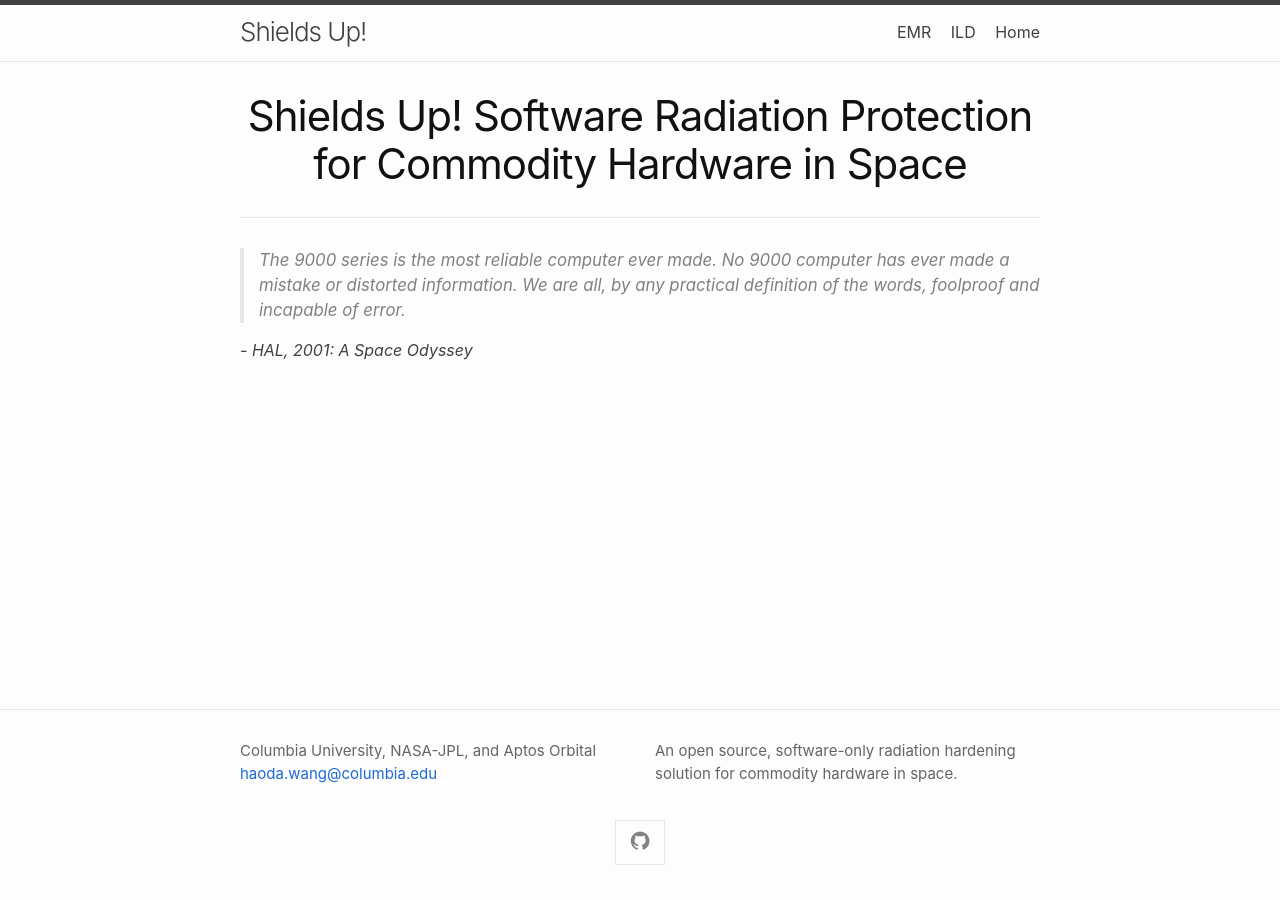
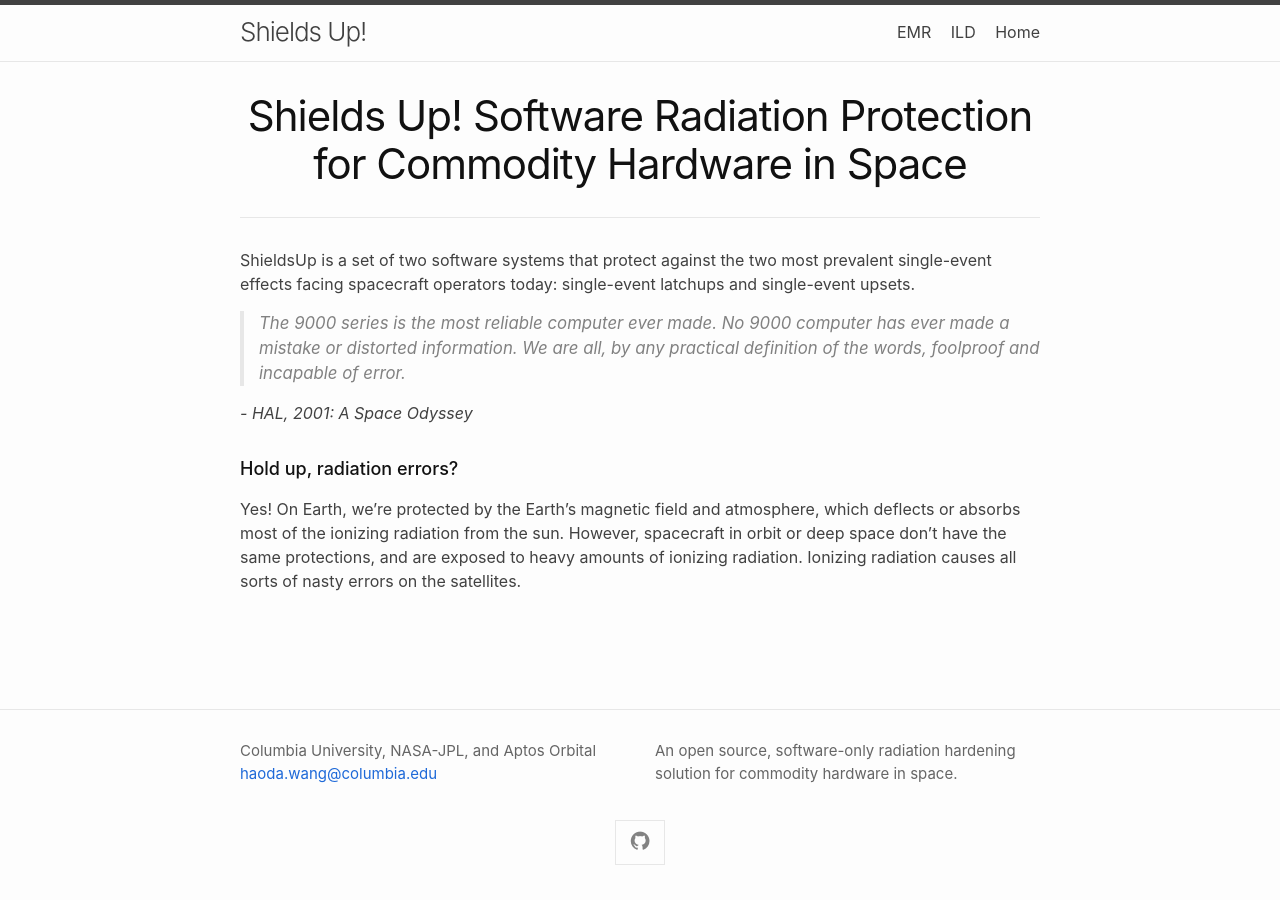
Before and after one commit to radshield/radshield.github.io, a Jekyll site: the page built from index.md, in a window 1280 px wide. Built offline with Jekyll 4.4.1, drawn with Linux system fonts in a browser that asks for light colours.

Commit message:
Smaller title and flesh out index

```diff
--- a/_layouts/page.html
+++ b/_layouts/page.html
@@ -4,7 +4,7 @@ layout: base
 <article class="post">
 
   <header class="post-header">
-    <h1 class="post-title">{{ page.page_title | escape }}</h1>
+    <h3 class="post-title">{{ page.page_title | escape }}</h3>
   </header>
 
   <div class="post-content">
--- a/index.md
+++ b/index.md
@@ -6,6 +6,15 @@ hide_title: true
 permalink: /
 ---
 
+ShieldsUp is a set of two software systems that protect against the two most prevalent single-event effects facing spacecraft operators today: single-event latchups and single-event upsets.
+
+
 > The 9000 series is the most reliable computer ever made. No 9000 computer has ever made a mistake or distorted information. We are all, by any practical definition of the words, foolproof and incapable of error.
 
 *- HAL, 2001: A Space Odyssey*
+
+##### Hold up, radiation errors?
+
+Yes! On Earth, we're protected by the Earth's magnetic field and atmosphere, which deflects or absorbs most of the ionizing radiation from the sun.
+However, spacecraft in orbit or deep space don't have the same protections, and are exposed to heavy amounts of ionizing radiation.
+Ionizing radiation causes all sorts of nasty errors on the satellites.
```
